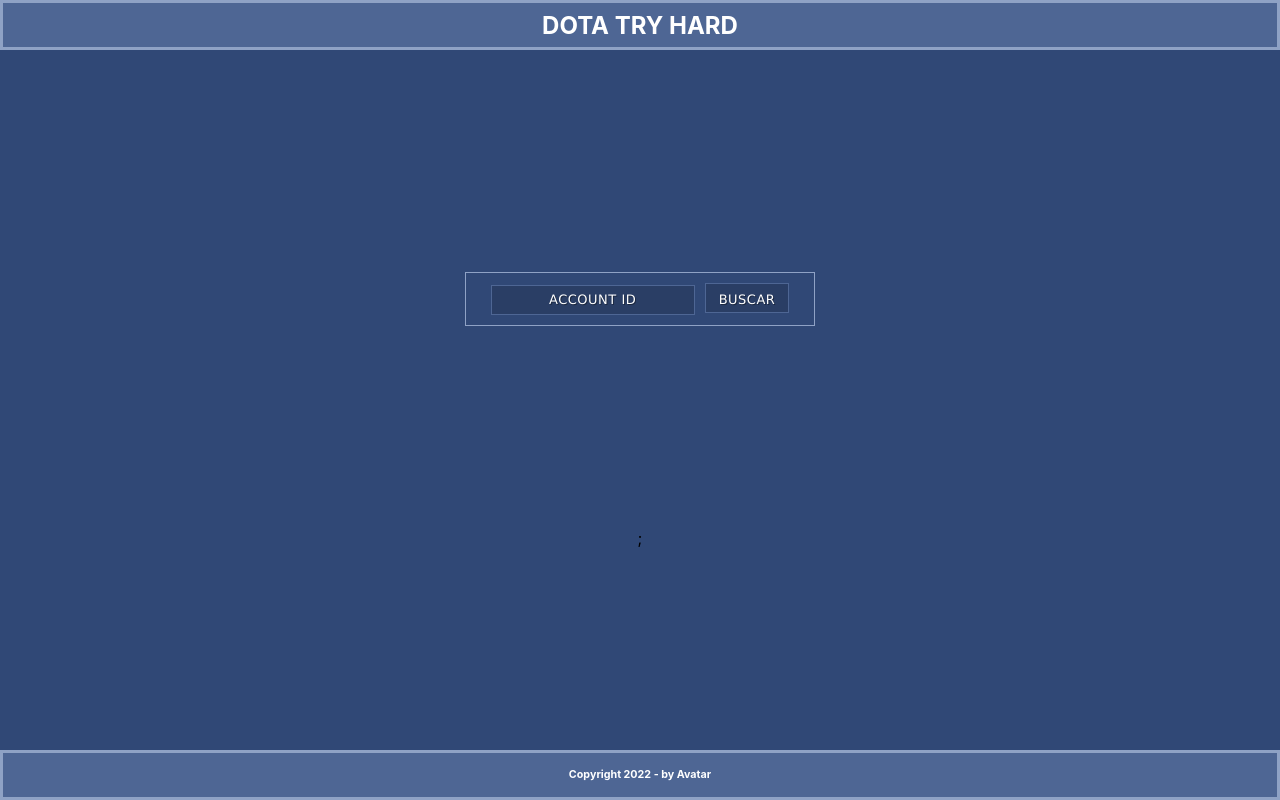
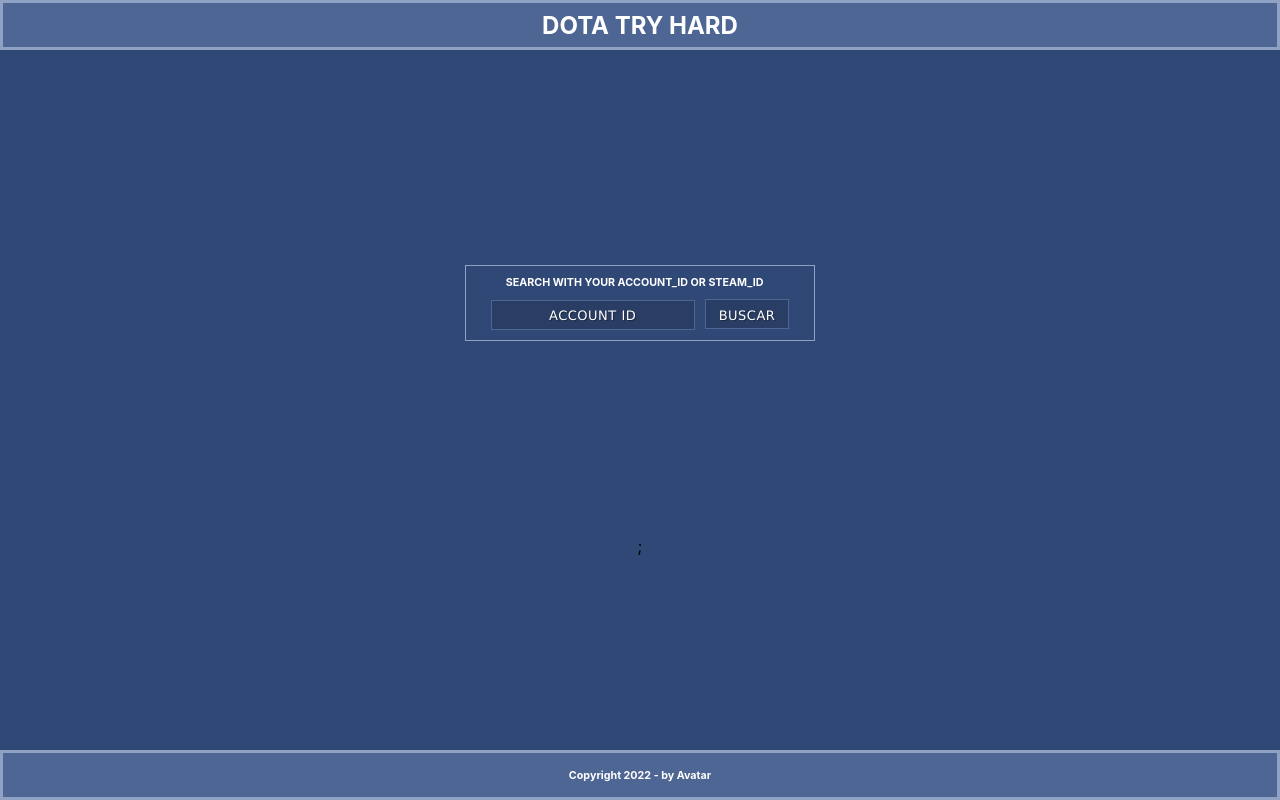
Before and after one commit to Cleudeir/dotaTryHard-Next, a Next.js app: page / in a window 1280 px wide. Built offline with nearby package versions, Linux system fonts and the light colour scheme.

Commit message:
front-end set layout

```diff
--- a/back/index.js
+++ b/back/index.js
@@ -21,6 +21,7 @@
     method: 'POST',
     body: JSON.stringify('players'),
   });
+  console.log(dataMatches)
   //--------------------------------------------------
 
   // Procurar partidas jogadas recentemente
--- a/pages/index.jsx
+++ b/pages/index.jsx
@@ -1,28 +1,52 @@
-import { useState } from 'react';
+import { useEffect, useState } from 'react';
 import Request from '../back';
 import style from '../styles/Home.module.css';
 
+
 export default function Home() {
+  const SteamID = require('steamid');
   const [id, setId] = useState(false);
-
   const [rank, setRank] = useState(null);
+  const [loading, setLoading] = useState(false)
 
   async function start() {
-    if(id == false){
-      setId('87683422')
+    setLoading(true)
+    if(id){
+    if(id>1818577144){
+      let steamId = new SteamID(`${id}`);
+      let accountID = steamId.getSteam3RenderedID();
+      let convert = accountID.slice(5,50).replace(']', "");
+      console.log(convert);
+      setId(convert);
     }
-    console.log('start');
-    const req = await Request(id);
-    setRank(req.splice(0, 300));
+      console.log('start');
+      const req = await Request(id);
+      setLoading(false)
+      localStorage.setItem("id",id)
+      setRank(req.splice(0, 300));
+    }
   }
+
+  useEffect(() => {
+    const remember = localStorage.getItem("id");
+    console.log(remember);
+    if(remember){
+      setId(remember);
+    }
+  },[]);
 
   return (
     <div className={style.container}>
       <header className={style.header}>
+
         <h2>DOTA TRY HARD</h2>
+
       </header>
       <main className={style.main}>
         <div className={style.input}>
+          <div className={style.texto}>
+          <h6>SEARCH WITH YOUR ACCOUNT_ID OR STEAM_ID</h6>
+          </div>
           <input
             type="number"
             placeholder='Account id'
@@ -35,7 +59,7 @@
           />
           <button className={style.myButton} onClick={start} type="button">Buscar</button>
         </div>
-
+        {loading&& <img width={50} style={{marginTop:"50px"}} src="https://c.tenor.com/I6kN-6X7nhAAAAAj/loading-buffering.gif"></img>}
         {rank && (
           <div>
             <table className={style.table}>
--- a/styles/Home.module.css
+++ b/styles/Home.module.css
@@ -32,6 +32,12 @@
   border-style: solid;
   border-color: var(--cor03);
   padding: 5px 20px;
+}
+.main .texto{
+  border-color: var(--cor03);
+  padding: 5px 20px;
+  color: white;
+  text-transform:uppercase;
 }
 .footer {
   color:#FFFFFF;
```
